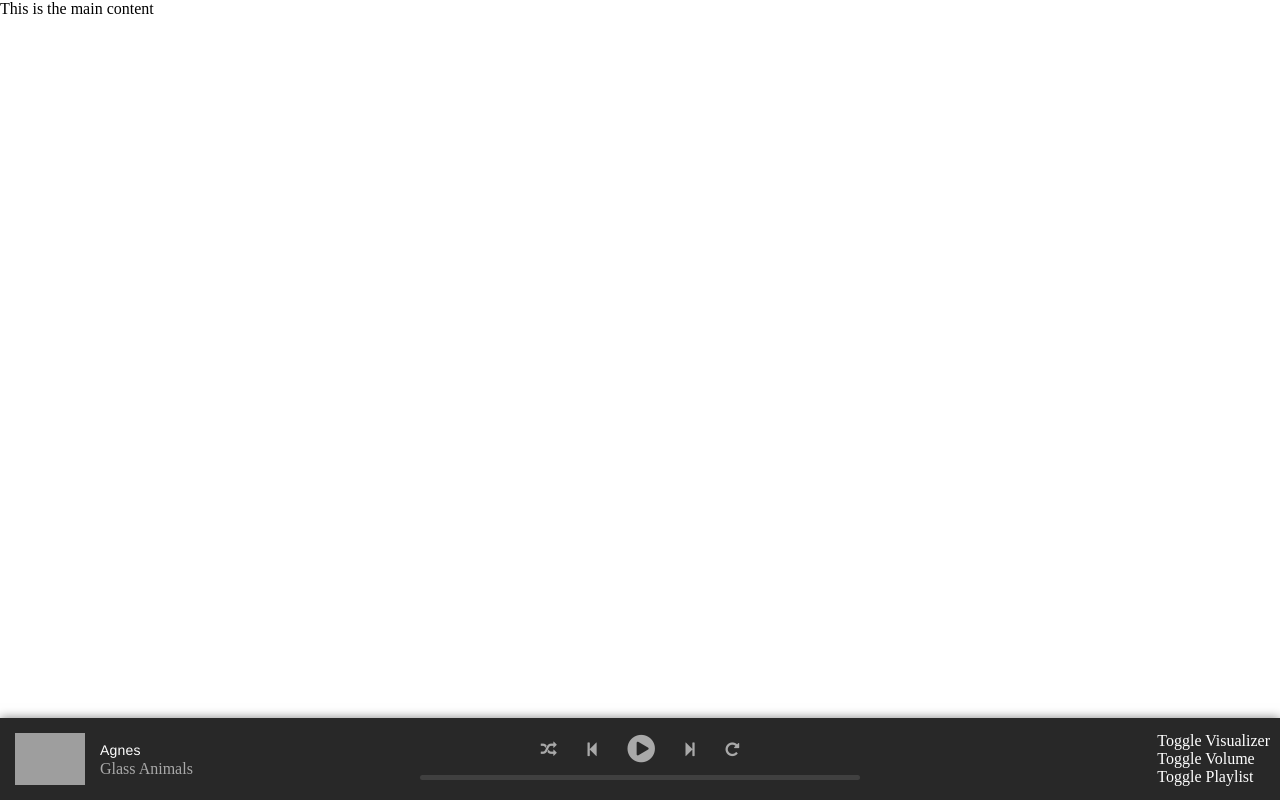
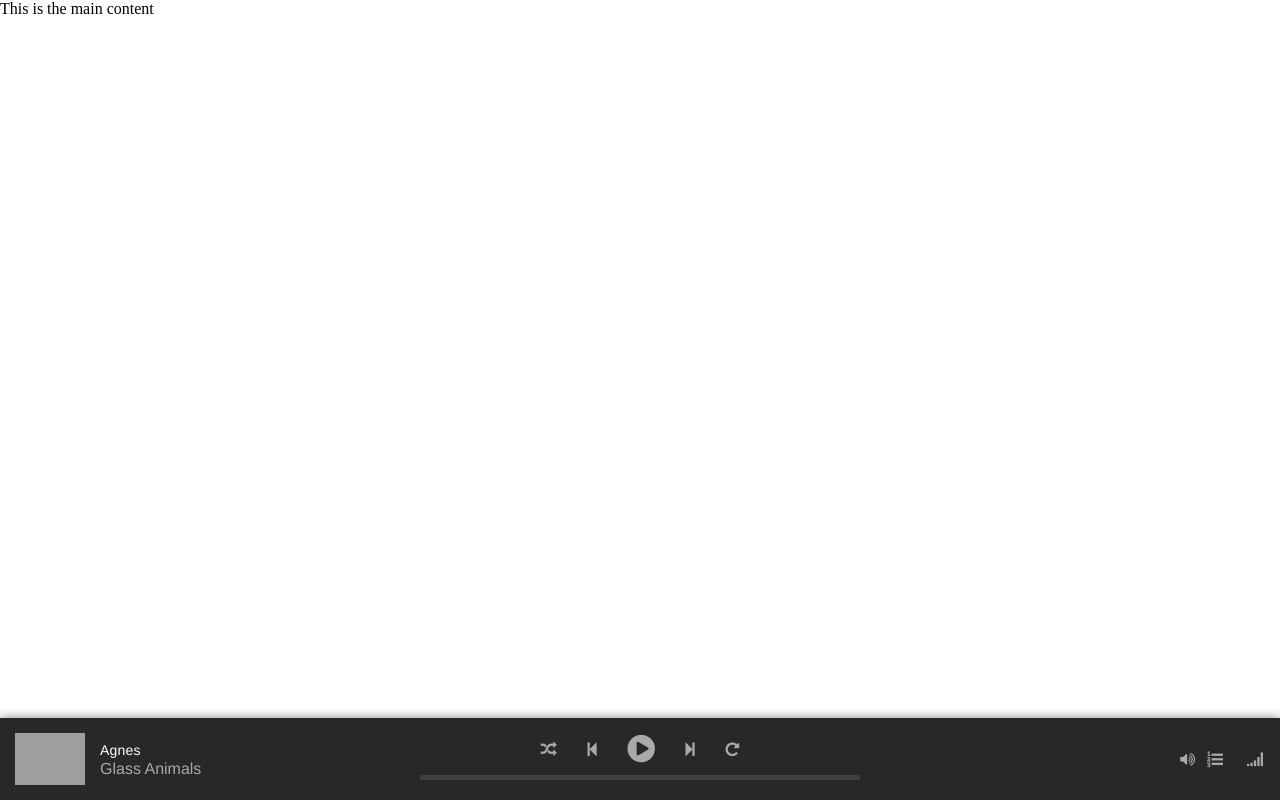
Before and after one commit to danstans/vue-audio-visualizer, a Vue app: page / in a window 1280 px wide. Built offline with nearby package versions, Linux system fonts and the light colour scheme; grey boxes are pictures that could not be loaded.

Commit message:
togglers updated with font-awesome icons and volume changing works 100%

```diff
--- a/src/components/AudioVisualizer.vue
+++ b/src/components/AudioVisualizer.vue
@@ -31,12 +31,21 @@
         ></audio-controls>
       </div>
       <div class="av__audio__togglers">
-        <span @click="showCanvas">Toggle Visualizer</span>
-        <span>Toggle Volume</span>
-        <span>Toggle Playlist</span>
+        <div class="av__audio__togglers__volume">
+          <div class="av__audio__togglers__volume__hover" @mouseover="togglers.showVolumeSlider=true" @mouseout="togglers.showVolumeSlider=false" v-show="togglers.showVolumeSlider">
+            <i class="fa fa-volume-off"></i>
+            <div>
+              <input class="volume-slider" ref="volumeBar" type="range" min="0" max="100" @input="slideVolume"/>
+              <span ref="volumeLeft"></span>
+            </div>
+          </div>
+          <i class="fa fa-volume-up" @mouseover="togglers.showVolumeSlider=true" @mouseout="togglers.showVolumeSlider=false" aria-hidden="true"></i>
+        </div>
+        <i class="fa fa-list-ol" aria-hidden="true"></i>
+        <i @click="showCanvas" class="fa fa-signal" aria-hidden="true"></i>
       </div>
       <audio
-      :src="computedPlaylist[currentSong].songLive"
+      :src="computedPlaylist[currentSong].songSrc"
       type="audio/mp3"
       ref="myAudio"
       @timeupdate='onTimeUpdateListener'
@@ -53,7 +62,10 @@ export default {
   name: 'AudioVisualizer',
   mounted: function () {
     this.myAudioPlayer = this.$refs.myAudio
+    this.volume.volumeBar = this.$refs.volumeBar
+    this.volume.volumeLeft = this.$refs.volumeLeft
     this.setAnalyser()
+    this.updateVolumeBar()
   },
   props: {
     avHeight: {
@@ -70,6 +82,7 @@ export default {
     return {
       showVis: false,
       myAudioPlayer: null,
+      volumeBar: null,
       myAnalyser: null,
       currentSong: 0,
       isShuffling: false,
@@ -79,6 +92,13 @@ export default {
         songTime: '',
         songDuration: '',
         songPaused: true
+      },
+      volume: {
+        volumeBar: null,
+        volumeLeft: null
+      },
+      togglers: {
+        showVolumeSlider: false
       }
     }
   },
@@ -124,9 +144,43 @@ export default {
     },
     lowerVolume () {
       this.myAudioPlayer.volume - 0.05 < 0 ? this.myAudioPlayer.volume = 0 : this.myAudioPlayer.volume -= 0.05
+      this.updateVolumeBar()
     },
     raiseVolume () {
       this.myAudioPlayer.volume + 0.05 > 1 ? this.myAudioPlayer.volume = 1 : this.myAudioPlayer.volume += 0.05
+      this.updateVolumeBar()
+    },
+    updateVolumeBar () {
+      // this.volumeBar.style.width = (this.myAudioPlayer.volume * 100).toString() + '%'
+      // this.volume.volumeLeft.style.width = (this.myAudioPlayer.volume * 100 - 4).toString() + '%'
+      this.cleanVolumeLeft(this.myAudioPlayer.volume * 100)
+      this.volume.volumeBar.value = (this.myAudioPlayer.volume * 100)
+    },
+    slideVolume (event) {
+      var targetVal = event.target.value
+      this.cleanVolumeLeft(targetVal)
+      this.setVolume(targetVal / 100)
+    },
+    setVolume (val) {
+      this.myAudioPlayer.volume = val
+      this.volume.volumeLeft.style.display = 'block'
+      if (val === 0) {
+        this.volume.volumeLeft.style.display = 'none'
+        this.volume.volumeLeft.style.width = '0%'
+      }
+    },
+    cleanVolumeLeft (targetVal) {
+      if (targetVal > 75) {
+        this.volume.volumeLeft.style.width = (targetVal - 6).toString() + '%'
+      } else if (targetVal > 50) {
+        this.volume.volumeLeft.style.width = (targetVal - 3.5).toString() + '%'
+      } else if (targetVal > 25) {
+        this.volume.volumeLeft.style.width = (targetVal - 3).toString() + '%'
+      } else if (targetVal > 10) {
+        this.volume.volumeLeft.style.width = (targetVal - 2).toString() + '%'
+      } else {
+        this.volume.volumeLeft.style.width = (targetVal - 1.5).toString() + '%'
+      }
     },
     toggleShuffle () {
       this.isShuffling = !this.isShuffling
@@ -220,12 +274,12 @@ export default {
         display: flex;
         flex-direction: column;
         justify-content: center;
+        font-family: Helvetica, sans-serif;
 
         &__title {
           font-size: 14px;
           line-height: 20px;
           letter-spacing: 0.21px;
-          font-family: Helvetica, sans-serif;
           color: #fff;
         }
 
@@ -250,11 +304,98 @@ export default {
       right: 10px;
       top: 0px;
       height: 100%;
-      color: #fff;
+      color: hsla(0, 0%, 100%, .6);
       display: flex;
-      flex-direction: column;
+      flex-direction: space-between;
       justify-content: center;
+      align-items: center;
+      margin: 0 -5px;
+
+      &__volume {
+        width: 150px;
+        height: 30px;
+        margin: 0 5px;
+        display: flex;
+        justify-content: flex-end;
+
+        &__hover {
+          flex-grow: 1;
+          height: 100%;
+          display: flex;
+          margin: 0 -5px;
+
+          >i {
+            display: flex;
+            justify-content: center;
+            align-items: center;
+          }
+
+          >div {
+            margin: 0 5px;
+            width: 80%;
+            align-self: center;
+            position: relative;
+
+            .volume-slider {
+              -webkit-appearance: none;
+              position: absolute;
+              border-radius: 5px;
+            }
+
+            >span {
+              position: absolute;
+              background: white;
+              border: 1px solid white;
+              height: 100%;
+              border-radius: 5px;
+              z-index: 1;
+              width: calc(50% - 3px);
+            }
+          }
+
+        }
+
+        >i {
+          margin: 0 -5px;
+          display: flex;
+          justify-content: center;
+          align-items: center;
+        }
+      }
+
+      >i {
+        width: 30px;
+        margin: 0 5px;
+        display: flex;
+        justify-content: center;
+        align-items: center;
+        cursor: pointer;
+      }
     }
   }
 }
+
+input[type=range] {
+  -webkit-appearance: none;
+  background-color: gray;
+}
+
+input[type=range]:focus {
+    outline: none;
+}
+
+input[type=range]::-webkit-slider-runnable-track {
+  height: 3px;
+  -webkit-appearance: none;
+}
+
+input[type=range]::-webkit-slider-thumb {
+  -webkit-appearance: none;
+  width: 12px;
+  height: 12px;
+  margin-top: -5px;
+  border-radius: 50%;
+  cursor: pointer;
+  background-color: green;
+}
 </style>
```
